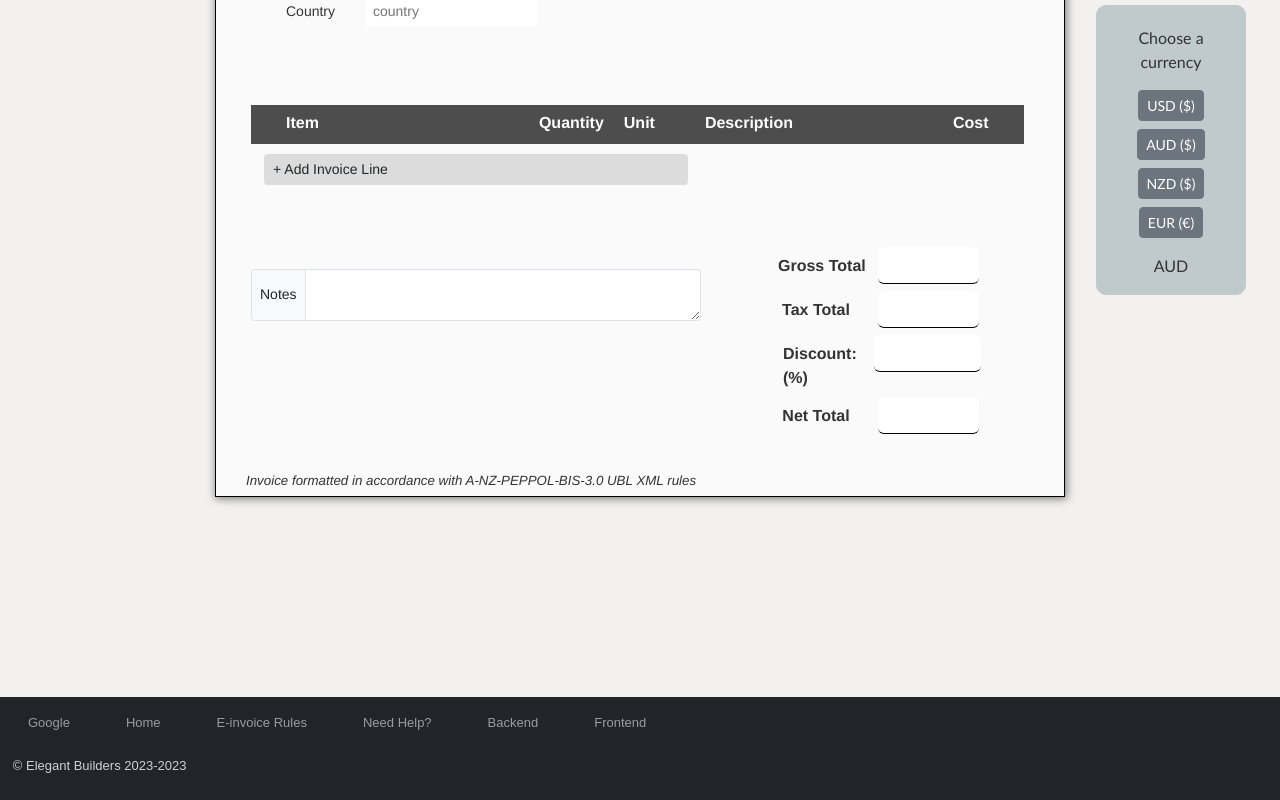
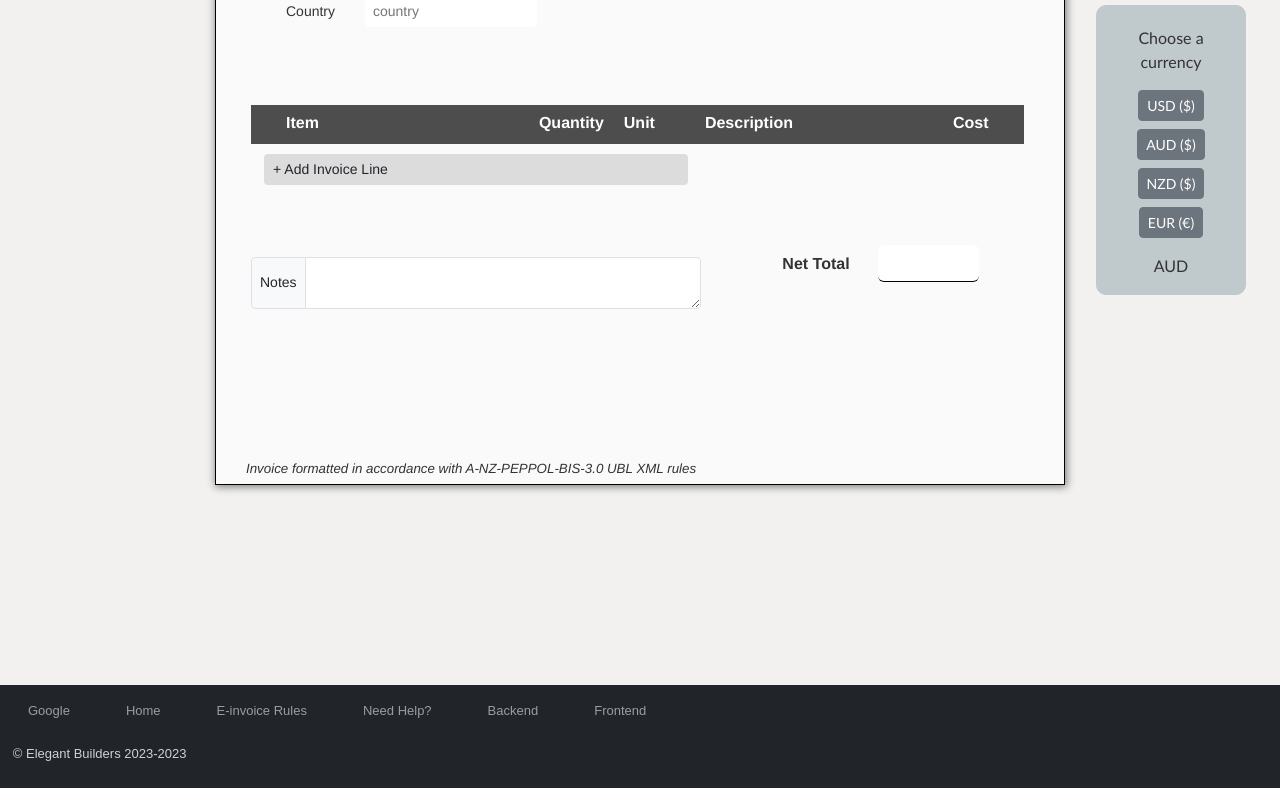
Before and after one commit to MysticalFire1315/SENG2021-frontend, a Next.js app: page / in a window 1280 px wide. Shown: the part 3713-4513 px from the top of the page. Built offline with nearby package versions, Linux system fonts and the light colour scheme.

Commit message:
removed gross, discount and tax amount

```diff
--- a/src/components/MainComponent/Invoice/Invoice.jsx
+++ b/src/components/MainComponent/Invoice/Invoice.jsx
@@ -140,7 +140,7 @@ const Invoice = () => {
             <Currency onChange={handleChange} />
 
             <div id="invoice-final-details">
-                <div id="invoice-gross-amount" class="row mb-1">
+                {/* <div id="invoice-gross-amount" class="row mb-1">
                     <label for="gross-amount" class="col-sm-4 col-form-label">Gross&nbsp;Total</label>
                     <div class="col-sm-5">
                         <input type="number" class="form-control border border-0 border-bottom border-black" onChange={(e) => handleChange('grossamount', e.target.value)} onPaste={preventPasteNegative} onKeyDown={preventMinus} min={0} />
@@ -157,7 +157,7 @@ const Invoice = () => {
                     <div class="col-sm-6 ms-5">
                         <input type="number" class="form-control border border-0 border-bottom border-black" onChange={(e) => { handlePercentChange('discount', e.target.value) }} onPaste={preventPasteNegative} onKeyDown={(e) => { preventMinus(e) }} min={0} max={100} />
                     </div>
-                </div>
+                </div> */}
                 <div id="invoice-net-amount" class="row mb-1">
                     <label for="net-amount" class="col-sm-4 col-form-label">Net&nbsp;Total</label>
                     <div class="col-sm-5">
--- a/src/styles/Invoice.css
+++ b/src/styles/Invoice.css
@@ -135,7 +135,7 @@
 #invoice-note {
   position: relative;
   margin-left: 35px;
-  margin-top: -220px;
+  margin-top: -80px;
   margin-bottom: 150px;
   width: 450px;
 }
@@ -149,7 +149,7 @@
   width: 300px;
 }
 
-#invoice-gross-amount,
+/* #invoice-gross-amount,
 #invoice-tax-amount {
   display: inline-flex;
   text-align: center;
@@ -160,7 +160,7 @@
   display: inline-flex;
   text-align: center;
   margin: 2px 0 2px 5px;
-}
+} */
 
 #invoice-net-amount {
   display: inline-flex;
```
